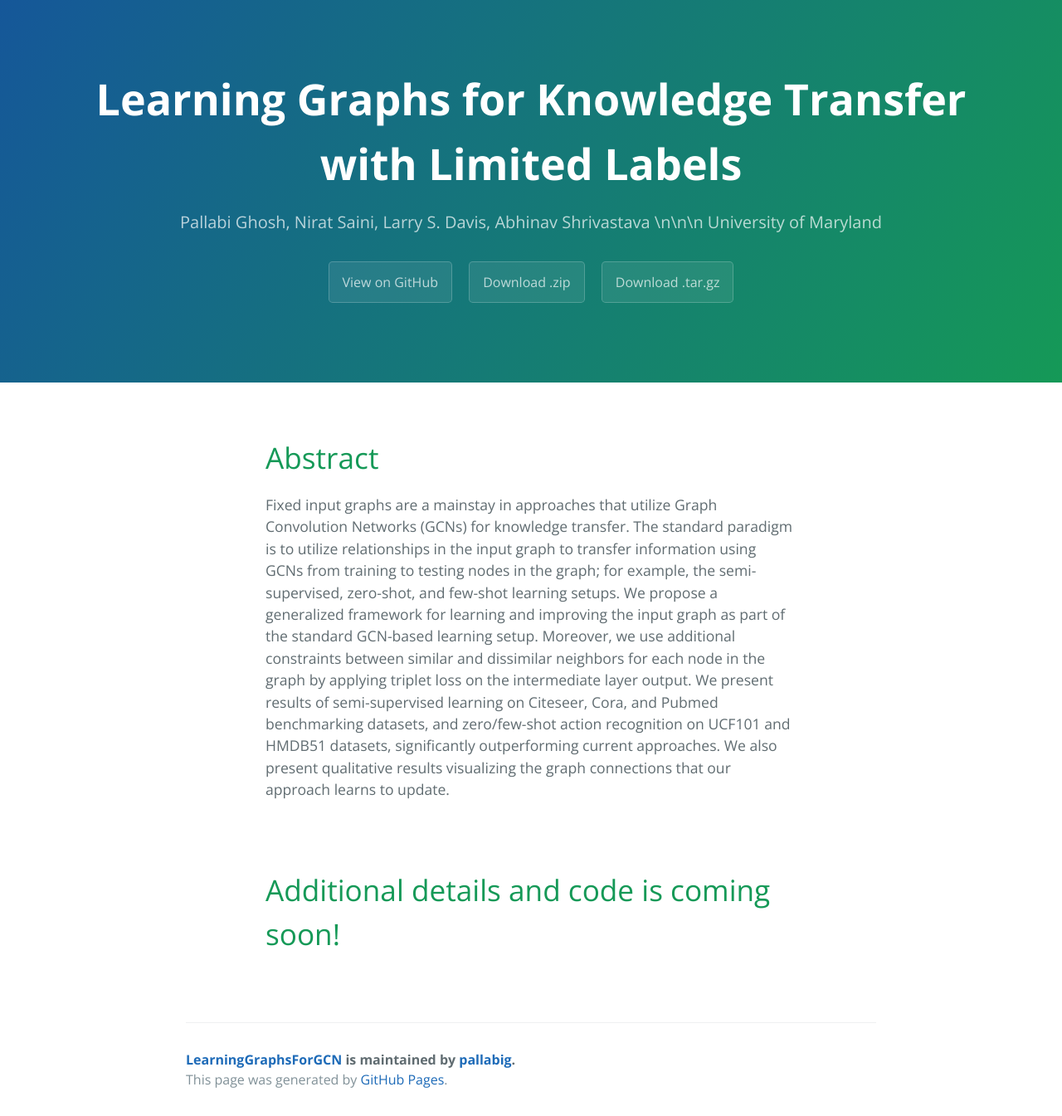
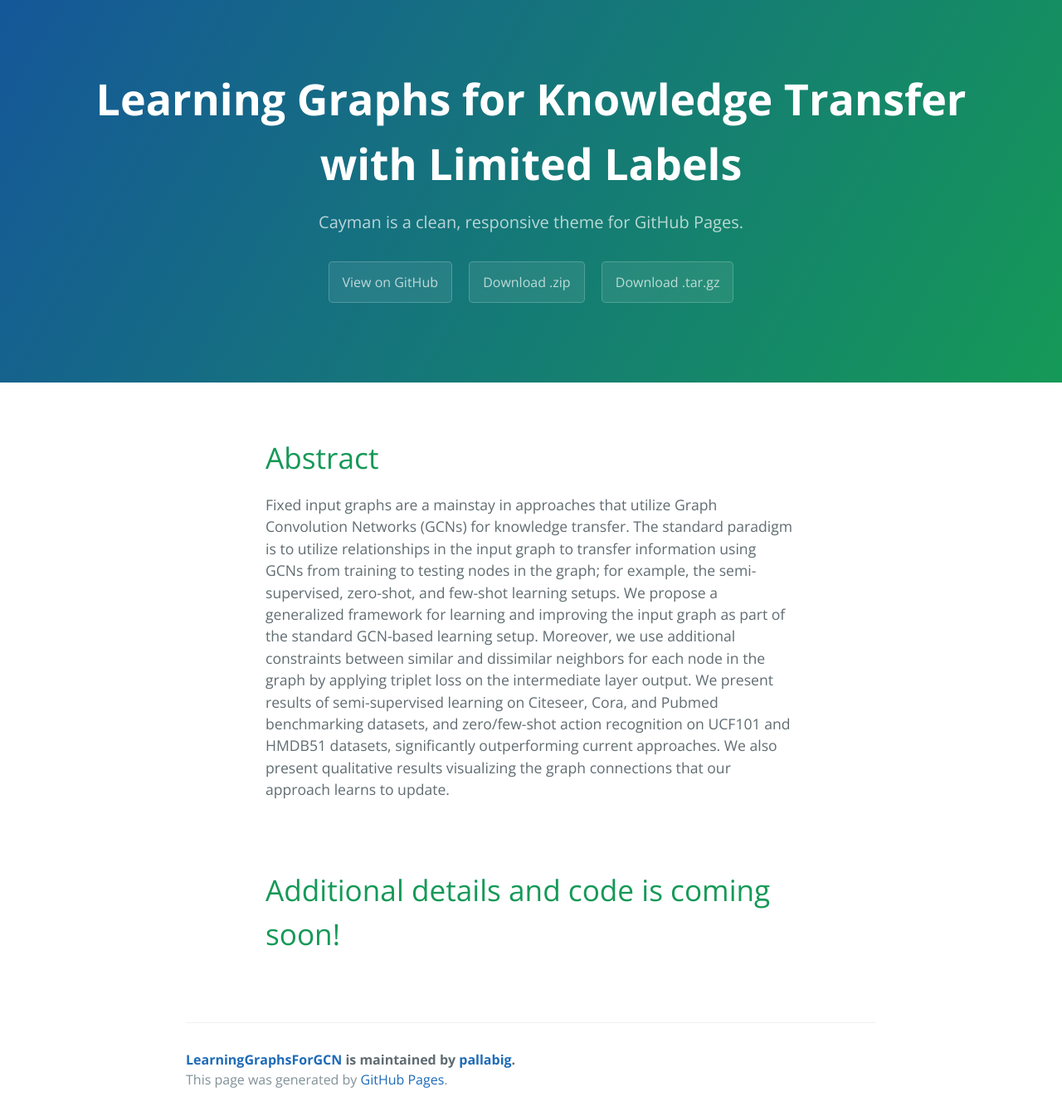
Before and after one commit to pallabig/LearningGraphsForGCN, a Jekyll site: the page built from index.md, in a window 1280 px wide. Shown: the whole page at 83% size. Built offline with Jekyll 4.4.1, drawn with Linux system fonts in a browser that asks for light colours; our own code applies the rules of GitHub Pages for plain Markdown files; some of the changed lines change nothing that is shown.

Commit message:
Update _config.yml

```diff
--- a/_config.yml
+++ b/_config.yml
@@ -4,8 +4,10 @@ show_downloads: true
 google_analytics:
 theme: jekyll-theme-cayman
 title: Learning Graphs for Knowledge Transfer with Limited Labels
-description: Pallabi Ghosh,        Nirat Saini,        Larry S. Davis,        Abhinav Shrivastava \n\n\n University of Maryland
-
+# description: Pallabi Ghosh,        Nirat Saini,        Larry S. Davis,        Abhinav Shrivastava \n\n\n University of Maryland
+params:
+  description: "University Of Maryland"
+  authors: "Mark Otto, Jacob Thornton, and Bootstrap contributors"
 # description: University of Maryland
 github:
   repository_url: https://github.com/pallabig/LearningGraphsForGCN
```
